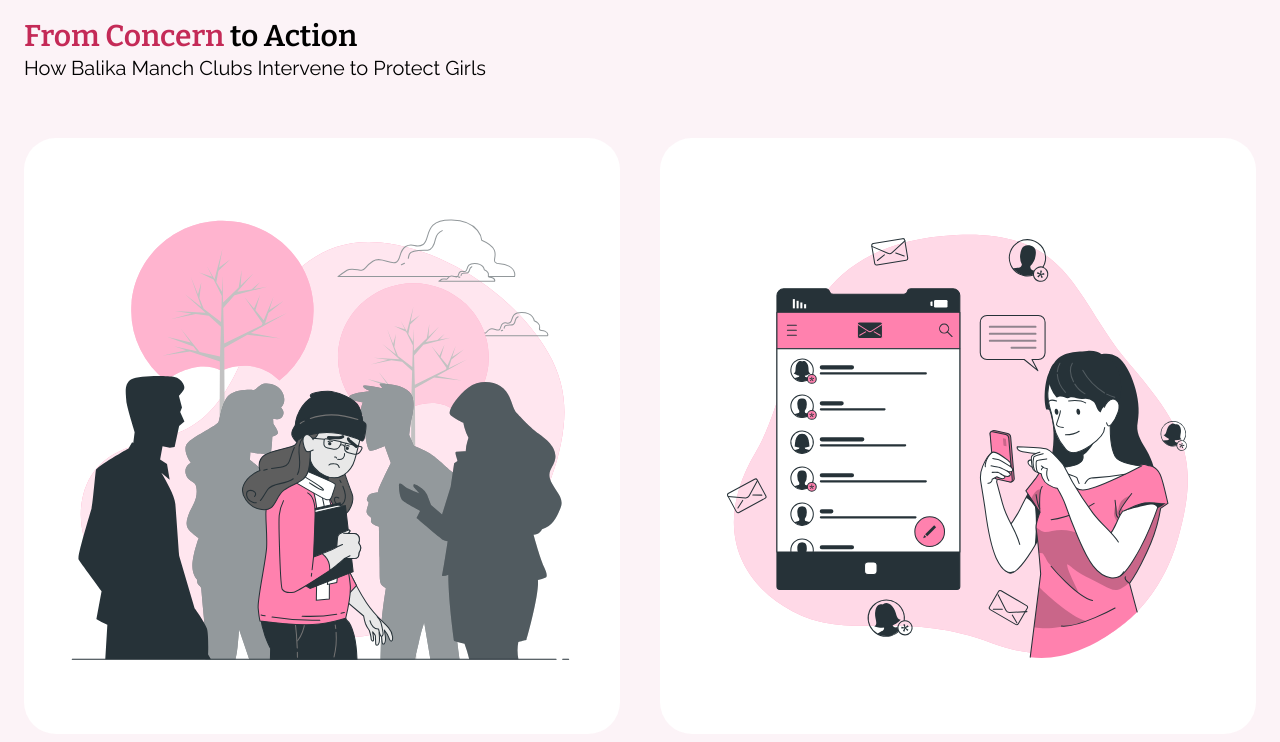
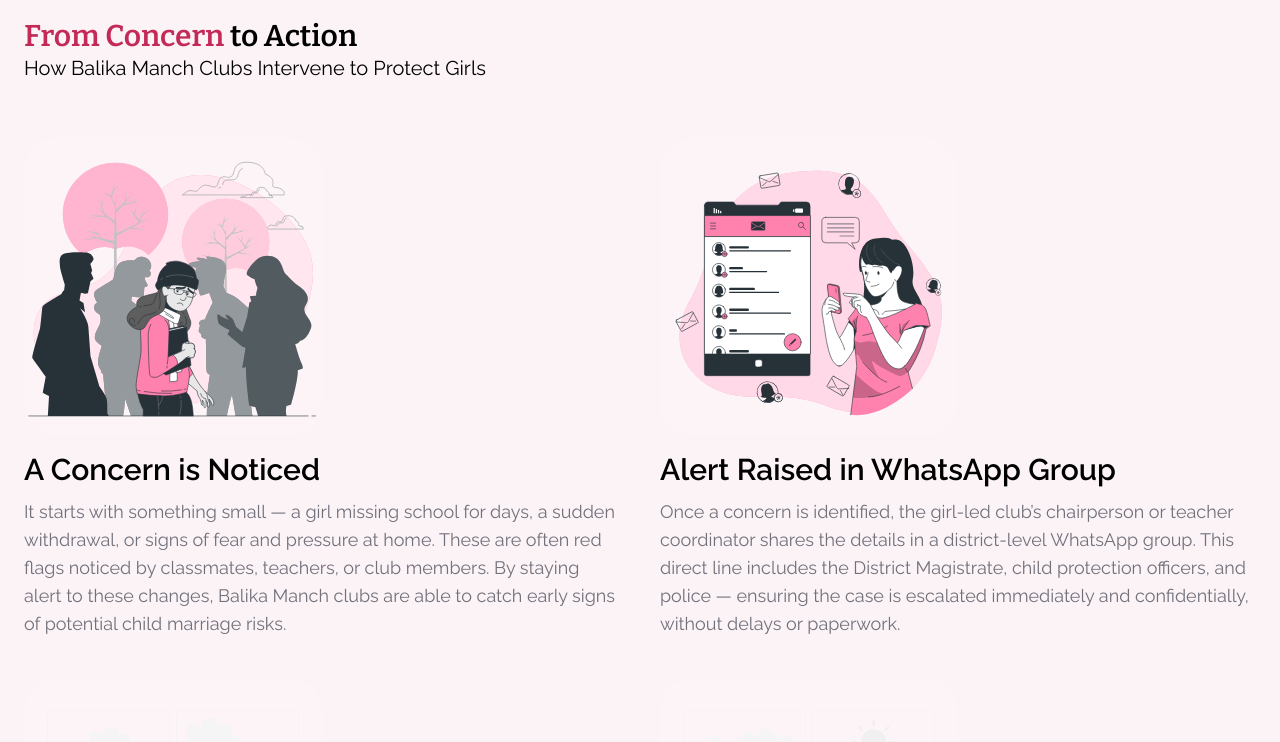
Before and after one commit to joy-dey/balika-manch, a SvelteKit app: page / in a window 1280 px wide. Shown: the part 3000-3742 px from the top of the page. Built offline with nearby package versions, Linux system fonts and the light colour scheme.

Commit message:
fix(timeline): adjust layout and styling for timeline steps section

```diff
--- a/src/routes/+page.svelte
+++ b/src/routes/+page.svelte
@@ -388,8 +388,8 @@
 				</div>
 				<div class="grid grid-cols-1 gap-10 md:grid-cols-2">
 					{#each timelineSteps as { image, title, description }}
-						<div class="flex flex-col flex-wrap items-center gap-8">
-							<div class="w-full rounded-4xl bg-white p-10">
+						<div class="flex flex-col flex-wrap gap-4">
+							<div class="w-6/12 rounded-4xl bg-white/5">
 								<img src={image} alt="" class="w-full" />
 							</div>
 							<div class="w-full space-y-2.5">
```
